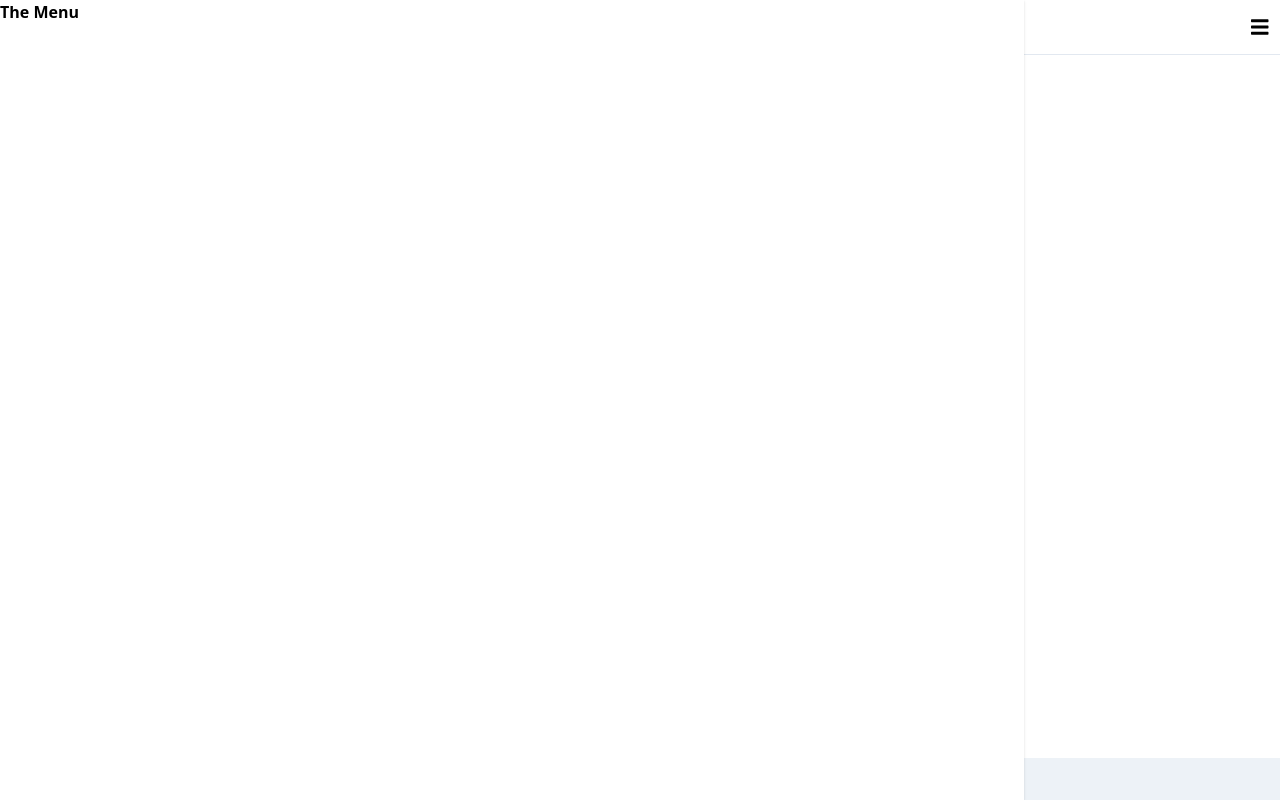
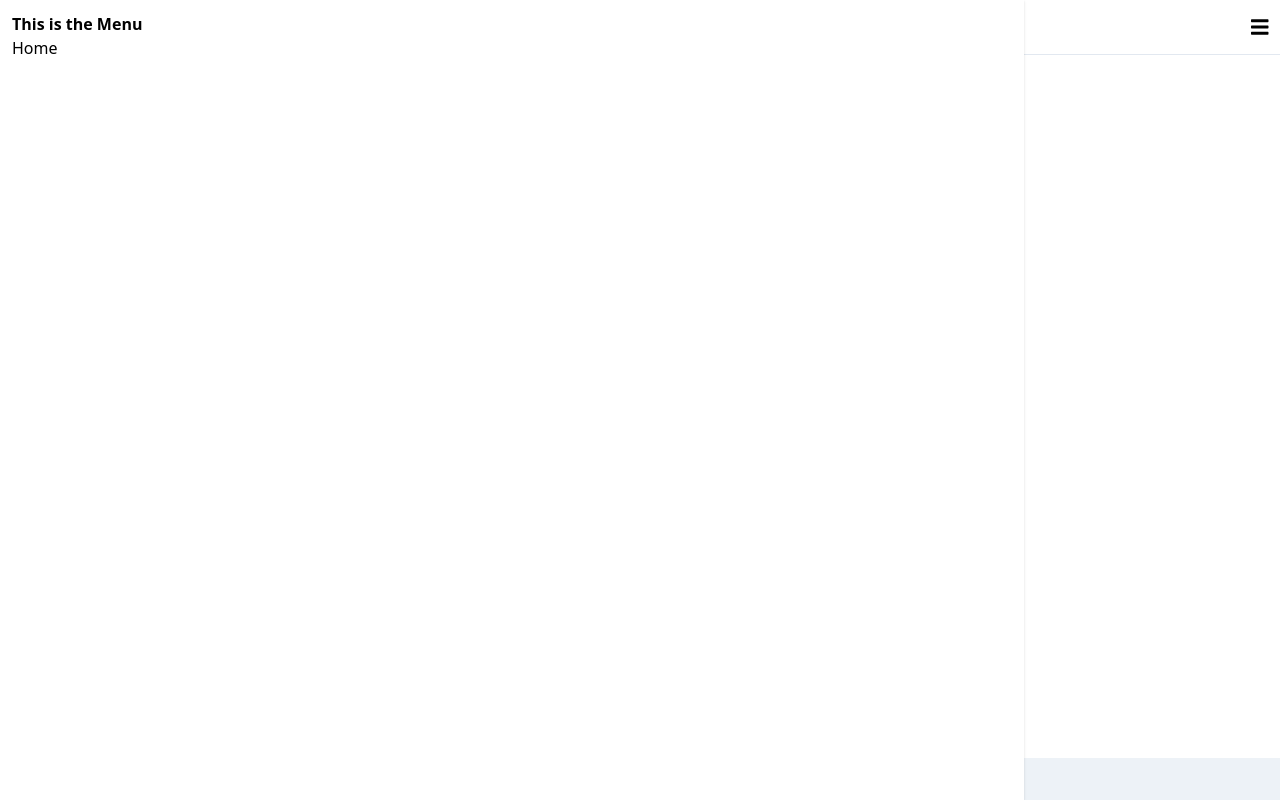
Before and after one commit to zaldanaraul/learning-react, a React (Create React App) app: page / in a window 1280 px wide. Both pictures are taken after a click on the icon 1259 px from the left and 26 px from the top of the page. Built offline with nearby package versions, Linux system fonts and the light colour scheme.

Commit message:
added menu sliding animation

```diff
--- a/package.json
+++ b/package.json
@@ -14,6 +14,7 @@
     "postcss-cli": "^7.1.1",
     "react": "^16.13.1",
     "react-dom": "^16.13.1",
+    "react-router-dom": "^5.2.0",
     "react-scripts": "3.4.1",
     "react-spring": "^8.0.27",
     "tailwindcss": "^1.4.6"
--- a/src/App.js
+++ b/src/App.js
@@ -4,6 +4,7 @@
 //import CounterExample from "./components/counterExample";
 import Header from "./components/header";
 import Footer from "./components/footer";
+import { BrowserRouter as Router, Switch, Route, Link } from "react-router-dom";
 
 function App() {
   return (
--- a/src/components/header.jsx
+++ b/src/components/header.jsx
@@ -3,7 +3,7 @@
 
 function Header() {
   return (
-    <header className="border-b font-bold p-3 flex justify-between items-center">
+    <header className="border-b p-3 flex justify-between items-center">
       <span className="font-bold">AppName</span>
       <Navigation />
     </header>
--- a/src/components/navigation.jsx
+++ b/src/components/navigation.jsx
@@ -5,31 +5,52 @@
 
 const Navigation = () => {
   const [showMenu, setShowMenu] = React.useState(false);
-  // Menu classes: className="fixed bg-white top-0 left-0 w-4/5 h-full z-50 shadow"
-  // MenuMask classes: className="bg-black-t-50 fixed top-0 left-0 w-full h-full z-49"
-  let menu;
-  let menuMask;
-  if (showMenu) {
-    menu = (
-      <div className="fixed bg-white top-0 left-0 w-4/5 h-full z-50 shadow">
-        The Menu
-      </div>
-    );
-    menuMask = (
-      <div
-        className="bg-black-t-50 fixed top-0 left-0 w-full h-full z-49"
-        onClick={() => setShowMenu(false)}
-      ></div>
-    );
-  }
+
+  // Transitions for menu mask (semi-transparent background for menu)
+  const maskTransitions = useTransition(showMenu, null, {
+    from: { position: "absolute", opacity: 0 },
+    enter: { opacity: 1 },
+    leave: { opacity: 0 },
+  });
+
+  // Transitions for menu (it slides, instead of just fading in)
+  const menuTransitions = useTransition(showMenu, null, {
+    from: { opacity: 0, transform: "translateX(-100%)" },
+    enter: { opacity: 1, transform: "translateX(0%)" },
+    leave: { opacity: 0, transform: "translateX(-100%)" },
+  });
 
   return (
     <nav>
       <span className="text-xl">
         <FontAwesomeIcon icon={faBars} onClick={() => setShowMenu(!showMenu)} />
       </span>
-      {menu}
-      {menuMask}
+      {maskTransitions.map(
+        ({ item, key, props }) =>
+          item && (
+            <animated.div
+              key={key}
+              style={props}
+              className="bg-black-t-50 fixed top-0 left-0 w-full h-full z-49"
+              onClick={() => setShowMenu(false)}
+            ></animated.div>
+          )
+      )}
+      {menuTransitions.map(
+        ({ item, key, props }) =>
+          item && (
+            <animated.div
+              key={key}
+              style={props}
+              className="fixed bg-white top-0 left-0 w-4/5 h-full z-50 shadow p-3"
+            >
+              <span className="font-bold">This is the Menu</span>
+              <ul>
+                <li>Home</li>
+              </ul>
+            </animated.div>
+          )
+      )}
     </nav>
   );
 };
```
Also changed, not shown: 1 other file (tests, documents, lock files or other folders).
